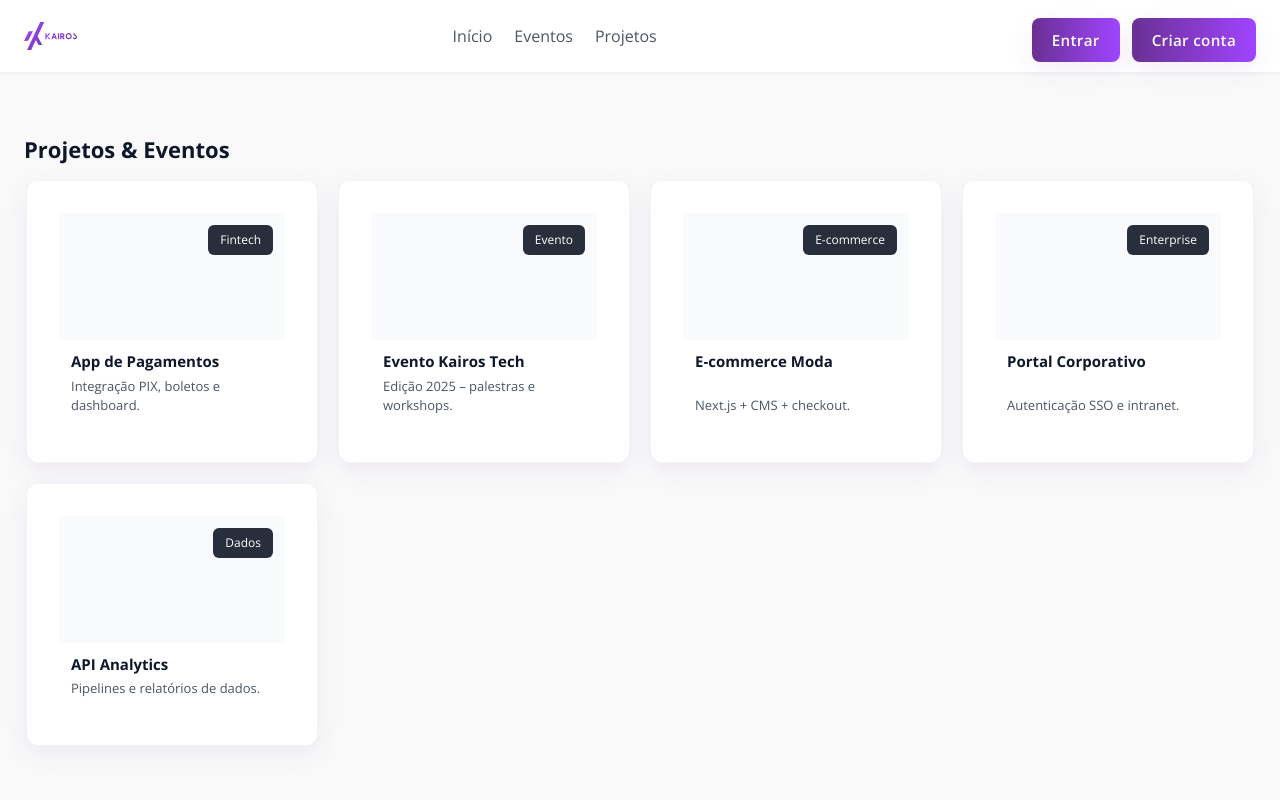
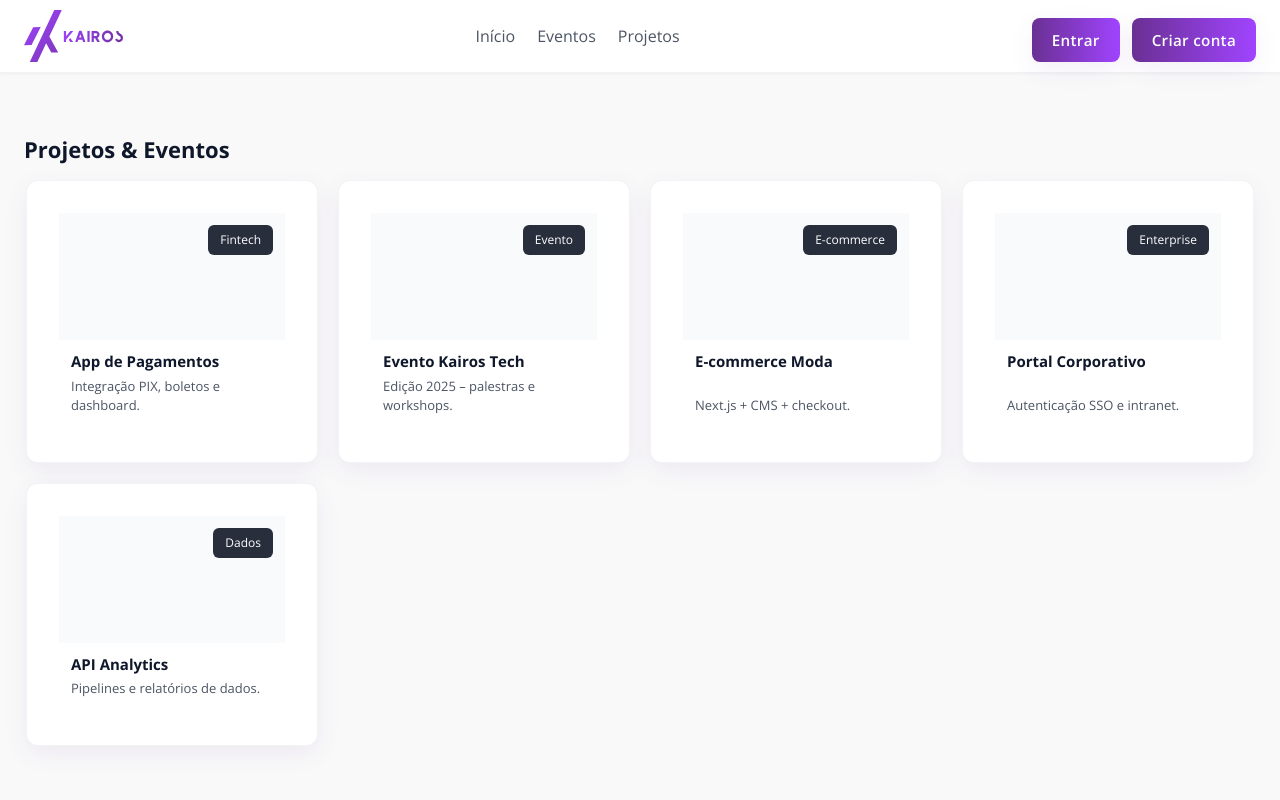
Before and after one commit to ThiagoRAlmeida2/Project-Kairos, a React (Vite) app in the folder Project-Kairos/: page / in a window 1280 px wide. Shown: the top 800 px of the page. Built offline with nearby package versions, Linux system fonts and the light colour scheme.

Commit message:
mudança da logo da home

```diff
--- a/Project-Kairos/src/css/index.css
+++ b/Project-Kairos/src/css/index.css
@@ -177,7 +177,7 @@ a{ color:inherit; text-decoration:none; }
   position: relative;
 }
 .brand{ display:flex; align-items:center; gap:10px; font-weight:700; }
-.brand__logo{ height:28px; }
+.brand__logo{ height:52px; }
 .menu{ display:flex; gap:22px; font-weight:600; color:#4b5563;}
 .menu a:hover{ color: var(--primary); }
 .nav__toggle{
```
